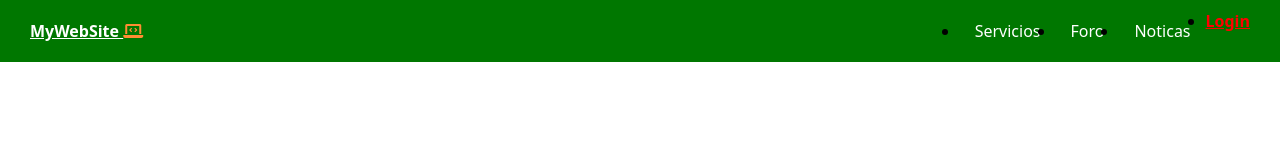
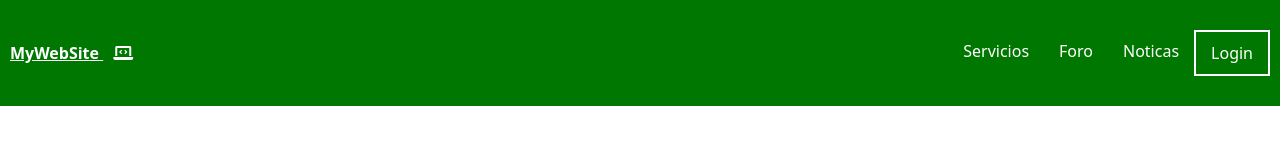
Before and after one commit to EdgardoSoto1/actividades_programacion_II, a plain HTML site: page Práctica CSS 2/index.html in a window 1280 px wide. Drawn offline with Linux system fonts and the light colour scheme.

Commit message:
correcciones final
puntos 5- 6- 7-8

```diff
--- a/Práctica CSS 2/css/index.css
+++ b/Práctica CSS 2/css/index.css
@@ -21,10 +21,7 @@ nav {
     display: flex;
     width: 100%;
     background-color: #007700;
-    padding-left: 30px;
-    padding-right: 30px;
-    padding-top: 10px;
-    padding-bottom: 10px;
+    padding: 30px 10px;
 
 }
 
@@ -32,7 +29,9 @@ nav {
     color: #fff;
     font-weight: 700;
     display: inline-block;
+
 }
+
 
 .nav-item a {
     display: inline-block;
@@ -44,6 +43,7 @@ nav {
 
 .nav-links {
     display: flex;
+    list-style: none;
 }
 
 .nav-item:hover {
@@ -57,11 +57,13 @@ nav {
 
 .login a {
     display: inline-block;
-    font-weight: bold;
-    color: #ff0000;
-
+    border: 2px solid white;
 }
 
 .login a:hover {
-    color: #ffcc00;
+    color: black;
 }
+
+.logo i {
+    margin-left: 10px;
+}
--- a/Práctica CSS 2/index.html
+++ b/Práctica CSS 2/index.html
@@ -4,7 +4,7 @@
 <head>
     <meta charset="UTF-8">
     <meta name="viewport" content="width=device-width, initial-scale=1.0">
-    <title>Document</title>
+    <title>Mi Sitio Web</title>
     <link rel="stylesheet" href="css/index.css">
     <link rel="stylesheet" href="https://cdnjs.cloudflare.com/ajax/libs/font-awesome/6.0.0-beta3/css/all.min.css">
 
@@ -16,7 +16,7 @@
 
         <a href="#" class="logo">
 
-        MyWebSite      <i class="fa-solid fa-laptop-code" style ="color: #ff8d33;" ></i>
+        MyWebSite      <i class="fa-solid fa-laptop-code" style ="color: white;" ></i>
 
         </a>
 
@@ -25,7 +25,7 @@
             <li class="nav-item"><a href="#"> Servicios</a></li>
             <li class="nav-item"><a href="#"> Foro</a></li>
             <li class="nav-item"><a href="#"> Noticas</a></li>
-            <li class="login"><a href="#"> Login</a></li>
+            <li class="nav-item login"><a href="#"> Login</a></li>
         </ul>
     </nav>
 </body>
```
